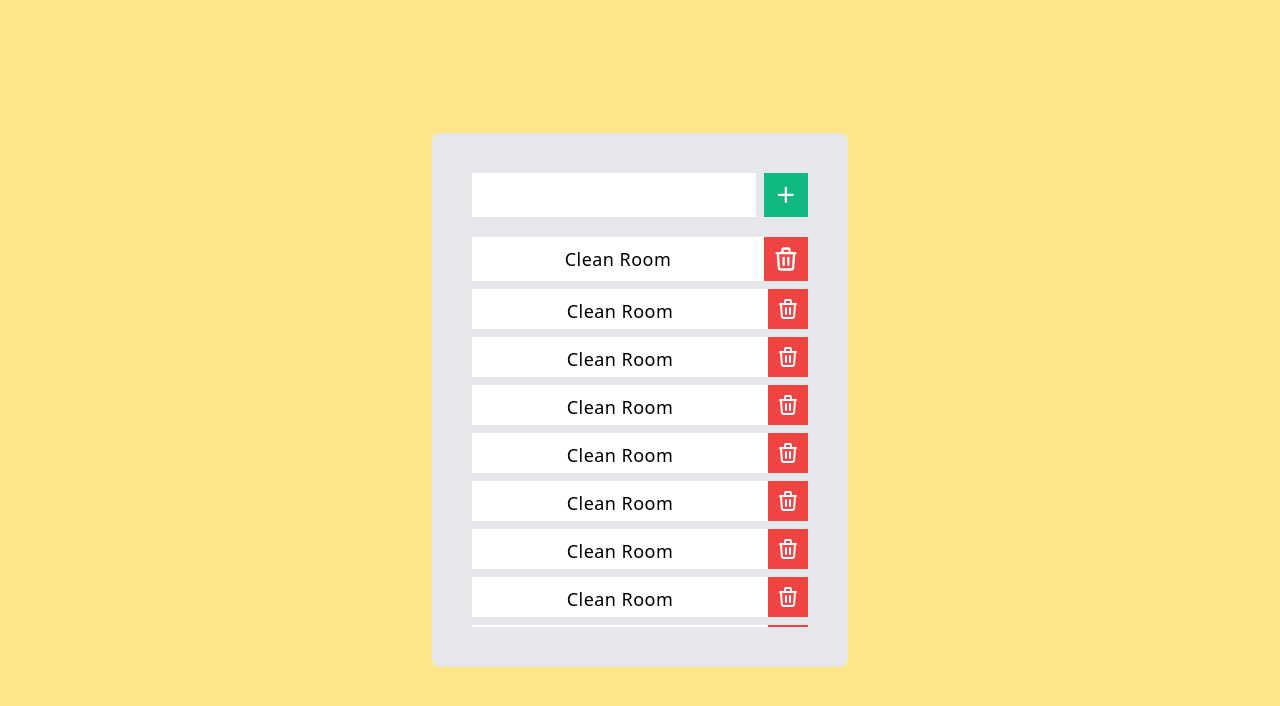
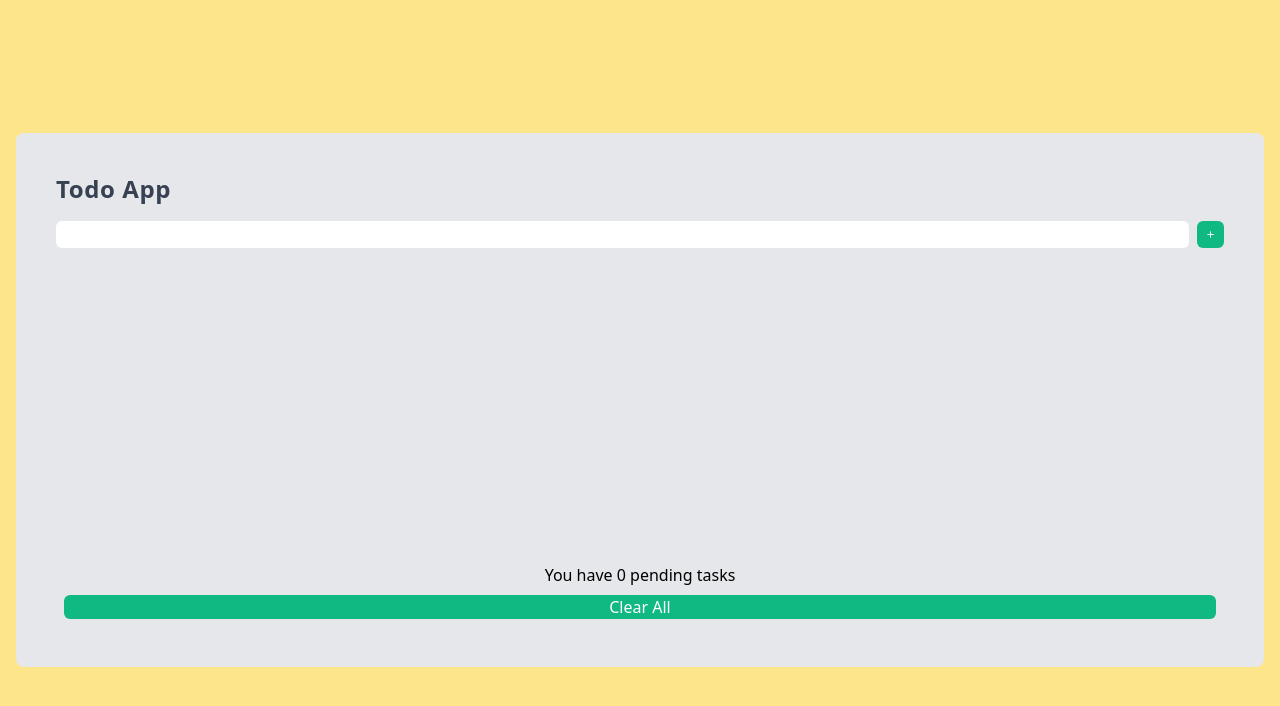
Before and after one commit to pavilandoangelo/todo-list, a React (Create React App) app: page / in a window 1280 px wide. Shown: the top 706 px of the page. Built offline with nearby package versions, Linux system fonts and the light colour scheme.

Commit message:
✅ Add functionalities

```diff
--- a/src/App.js
+++ b/src/App.js
@@ -1,106 +1,71 @@
+import React, { useState } from "react";
+import TodoList from "./components/todo-list";
+
 function App() {
+  const [state, setState] = useState({
+    todoList: [],
+    todo: ""
+  });
+
+  const handleAddTodo = () => {
+    if (state.todo.trim()) {
+      return setState({
+        ...state,
+        todoList: [...state.todoList, state.todo],
+        todo: ""
+      });
+    }
+  }
+
+  const handleOnChangeInput = (e) => {
+    return setState({ ...state, todo: e.target.value });
+  }
+
+  const handleFinishedTodo = (todo) => {
+    const filteredTodoList = state.todoList.filter(data => data !== todo);
+    return setState({
+      ...state,
+      todoList: filteredTodoList
+    });
+  }
+
+  const handleClearAllTodo = () => {
+    return setState({
+      ...state,
+      todoList: [],
+      todo: ""
+    });
+  }
+
   return (
     <div className="container h-screen mx-auto px-4 bg-yellow-200 font-sans subpixel-antialiased">
       <div className="flex flex-row h-full w-full justify-center items-center">
-        <div className="flex flex-col h-2/3 w-1/3 bg-gray-200 text-center content-center p-10 rounded-lg space-y-5">
-          <div className="flex flex-row h-12 w-full space-x-2">
-            <input className="flex-grow h-full w-11/12 focus:outline-none focus:ring focus:ring-blue-200 text-xl px-2" />
-            <button className="flex-initial h-full p-2 bg-green-500 focus:outline-none focus:ring focus:ring-blue-200 ">
+        <div className="flex flex-col h-2/3 w-screen 2xl:w-1/3 bg-gray-200 text-center content-center p-10 rounded-lg space-y-3">
+          <div className="flex flex-row w-full mb-1">
+            <span className="text-2xl 2xl:text-3xl font-semibold tracking-wide text-gray-700">Todo App</span>
+          </div>
+          <div className="flex flex-row h-8 2xl:h-10 w-full space-x-2">
+            <input type="text" className="flex-grow h-full w-11/12 focus:outline-none focus:ring focus:ring-blue-200 text-xl px-2 rounded-md" value={state.todo} onChange={handleOnChangeInput} />
+            <button className="flex-initial h-full p-2 bg-green-500 focus:outline-none focus:ring focus:ring-blue-200 rounded-md" onClick={handleAddTodo}>
               <svg className="h-full fill text-white" xmlns="http://www.w3.org/2000/svg" fill="none" viewBox="0 0 24 24" stroke="currentColor">
                 <path strokeLinecap="round" strokeLinejoin="round" strokeWidth={2} d="M12 6v6m0 0v6m0-6h6m-6 0H6" />
               </svg>
             </button>
           </div>
-          <div className="w-full flex flex-col justify-start space-y-2 overflow-y-scroll">
-            <div className="w-full flex flex-row">
-              <div className="flex-grow h-full w-11/12 bg-white text-center p-2 text-lg font-normal tracking-wide whitespace-normal break-all">
-                <span className="h-auto">Clean Room</span>
-              </div>
-              <button className="flex-initial h-full bg-red-500 p-2 focus:outline-none focus:ring focus:ring-blue-200 ">
-                <svg className="h-full fill text-white" xmlns="http://www.w3.org/2000/svg" fill="none" viewBox="0 0 24 24" stroke="currentColor">
-                  <path strokeLinecap="round" strokeLinejoin="round" strokeWidth={2} d="M19 7l-.867 12.142A2 2 0 0116.138 21H7.862a2 2 0 01-1.995-1.858L5 7m5 4v6m4-6v6m1-10V4a1 1 0 00-1-1h-4a1 1 0 00-1 1v3M4 7h16" />
-                </svg>
-              </button>
-            </div>
-            <div className="w-full h-10 flex flex-row">
-              <div className="flex-grow h-full w-11/12 bg-white text-center p-2 text-lg font-normal tracking-wide whitespace-normal break-all">
-                <span className="h-auto">Clean Room</span>
-              </div>
-              <button className="flex-initial h-full bg-red-500 p-2 focus:outline-none focus:ring focus:ring-blue-200 ">
-                <svg className="h-full fill text-white" xmlns="http://www.w3.org/2000/svg" fill="none" viewBox="0 0 24 24" stroke="currentColor">
-                  <path strokeLinecap="round" strokeLinejoin="round" strokeWidth={2} d="M19 7l-.867 12.142A2 2 0 0116.138 21H7.862a2 2 0 01-1.995-1.858L5 7m5 4v6m4-6v6m1-10V4a1 1 0 00-1-1h-4a1 1 0 00-1 1v3M4 7h16" />
-                </svg>
-              </button>
-            </div>
-            <div className="w-full h-10 flex flex-row">
-              <div className="flex-grow h-full w-11/12 bg-white text-center p-2 text-lg font-normal tracking-wide whitespace-normal break-all">
-                <span className="h-auto">Clean Room</span>
-              </div>
-              <button className="flex-initial h-full bg-red-500 p-2 focus:outline-none focus:ring focus:ring-blue-200 ">
-                <svg className="h-full fill text-white" xmlns="http://www.w3.org/2000/svg" fill="none" viewBox="0 0 24 24" stroke="currentColor">
-                  <path strokeLinecap="round" strokeLinejoin="round" strokeWidth={2} d="M19 7l-.867 12.142A2 2 0 0116.138 21H7.862a2 2 0 01-1.995-1.858L5 7m5 4v6m4-6v6m1-10V4a1 1 0 00-1-1h-4a1 1 0 00-1 1v3M4 7h16" />
-                </svg>
-              </button>
-            </div>
-            <div className="w-full h-10 flex flex-row">
-              <div className="flex-grow h-full w-11/12 bg-white text-center p-2 text-lg font-normal tracking-wide whitespace-normal break-all">
-                <span className="h-auto">Clean Room</span>
-              </div>
-              <button className="flex-initial h-full bg-red-500 p-2 focus:outline-none focus:ring focus:ring-blue-200 ">
-                <svg className="h-full fill text-white" xmlns="http://www.w3.org/2000/svg" fill="none" viewBox="0 0 24 24" stroke="currentColor">
-                  <path strokeLinecap="round" strokeLinejoin="round" strokeWidth={2} d="M19 7l-.867 12.142A2 2 0 0116.138 21H7.862a2 2 0 01-1.995-1.858L5 7m5 4v6m4-6v6m1-10V4a1 1 0 00-1-1h-4a1 1 0 00-1 1v3M4 7h16" />
-                </svg>
-              </button>
-            </div>
-            <div className="w-full h-10 flex flex-row">
-              <div className="flex-grow h-full w-11/12 bg-white text-center p-2 text-lg font-normal tracking-wide whitespace-normal break-all">
-                <span className="h-auto">Clean Room</span>
-              </div>
-              <button className="flex-initial h-full bg-red-500 p-2 focus:outline-none focus:ring focus:ring-blue-200 ">
-                <svg className="h-full fill text-white" xmlns="http://www.w3.org/2000/svg" fill="none" viewBox="0 0 24 24" stroke="currentColor">
-                  <path strokeLinecap="round" strokeLinejoin="round" strokeWidth={2} d="M19 7l-.867 12.142A2 2 0 0116.138 21H7.862a2 2 0 01-1.995-1.858L5 7m5 4v6m4-6v6m1-10V4a1 1 0 00-1-1h-4a1 1 0 00-1 1v3M4 7h16" />
-                </svg>
-              </button>
-            </div>
-            <div className="w-full h-10 flex flex-row">
-              <div className="flex-grow h-full w-11/12 bg-white text-center p-2 text-lg font-normal tracking-wide whitespace-normal break-all">
-                <span className="h-auto">Clean Room</span>
-              </div>
-              <button className="flex-initial h-full bg-red-500 p-2 focus:outline-none focus:ring focus:ring-blue-200 ">
-                <svg className="h-full fill text-white" xmlns="http://www.w3.org/2000/svg" fill="none" viewBox="0 0 24 24" stroke="currentColor">
-                  <path strokeLinecap="round" strokeLinejoin="round" strokeWidth={2} d="M19 7l-.867 12.142A2 2 0 0116.138 21H7.862a2 2 0 01-1.995-1.858L5 7m5 4v6m4-6v6m1-10V4a1 1 0 00-1-1h-4a1 1 0 00-1 1v3M4 7h16" />
-                </svg>
-              </button>
-            </div><div className="w-full h-10 flex flex-row">
-              <div className="flex-grow h-full w-11/12 bg-white text-center p-2 text-lg font-normal tracking-wide whitespace-normal break-all">
-                <span className="h-auto">Clean Room</span>
-              </div>
-              <button className="flex-initial h-full bg-red-500 p-2 focus:outline-none focus:ring focus:ring-blue-200 ">
-                <svg className="h-full fill text-white" xmlns="http://www.w3.org/2000/svg" fill="none" viewBox="0 0 24 24" stroke="currentColor">
-                  <path strokeLinecap="round" strokeLinejoin="round" strokeWidth={2} d="M19 7l-.867 12.142A2 2 0 0116.138 21H7.862a2 2 0 01-1.995-1.858L5 7m5 4v6m4-6v6m1-10V4a1 1 0 00-1-1h-4a1 1 0 00-1 1v3M4 7h16" />
-                </svg>
-              </button>
-            </div>
-            <div className="w-full h-10 flex flex-row">
-              <div className="flex-grow h-full w-11/12 bg-white text-center p-2 text-lg font-normal tracking-wide whitespace-normal break-all">
-                <span className="h-auto">Clean Room</span>
-              </div>
-              <button className="flex-initial h-full bg-red-500 p-2 focus:outline-none focus:ring focus:ring-blue-200 ">
-                <svg className="h-full fill text-white" xmlns="http://www.w3.org/2000/svg" fill="none" viewBox="0 0 24 24" stroke="currentColor">
-                  <path strokeLinecap="round" strokeLinejoin="round" strokeWidth={2} d="M19 7l-.867 12.142A2 2 0 0116.138 21H7.862a2 2 0 01-1.995-1.858L5 7m5 4v6m4-6v6m1-10V4a1 1 0 00-1-1h-4a1 1 0 00-1 1v3M4 7h16" />
-                </svg>
-              </button>
-            </div>
-            <div className="w-full h-10 flex flex-row">
-              <div className="flex-grow h-full w-11/12 bg-white text-center p-2 text-lg font-normal tracking-wide whitespace-normal break-all">
-                <span className="h-auto">Clean Room</span>
-              </div>
-              <button className="flex-initial h-full bg-red-500 p-2 focus:outline-none focus:ring focus:ring-blue-200 ">
-                <svg className="h-full fill text-white" xmlns="http://www.w3.org/2000/svg" fill="none" viewBox="0 0 24 24" stroke="currentColor">
-                  <path strokeLinecap="round" strokeLinejoin="round" strokeWidth={2} d="M19 7l-.867 12.142A2 2 0 0116.138 21H7.862a2 2 0 01-1.995-1.858L5 7m5 4v6m4-6v6m1-10V4a1 1 0 00-1-1h-4a1 1 0 00-1 1v3M4 7h16" />
-                </svg>
-              </button>
-            </div>
+          <div className="w-full h-4/5 flex flex-col justify-start space-y-2 overflow-y-auto">
+            {state.todoList && state.todoList.map(todo => {
+              return (
+                <TodoList key={todo} todo={todo} handleFinishedTodo={handleFinishedTodo} />
+              );
+            })}
+          </div>
+          <div className="w-full flex flex-col 2xl:flex-row 2xl:space-x-2 space-y-2 p-2 2xl:h-14 items-baseline">
+            <p className="w-full h-full text-center text-md font-normal 2xl:flex-grow 2xl:w-9/12 2xl:text-left 2xl:text-lg">
+              You have {state.todoList.length} pending tasks
+            </p>
+            <button className="w-full h-full bg-green-500 text-white text-md font-normal rounded-md focus:outline-none focus:ring focus:ring-blue-200 2xl:flex-initial 2xl:w-3/12" onClick={handleClearAllTodo}>
+              <span>Clear All</span>
+            </button>
           </div>
         </div>
       </div>
--- /dev/null
+++ b/src/components/todo-list.jsx
@@ -0,0 +1,20 @@
+import React from "react";
+
+function TodoList(props) {
+  const { todo, handleFinishedTodo } = props;
+
+  return (
+    <div className="w-full h-8 2xl:h-10 flex flex-row">
+      <p className="flex-grow h-full w-11/12 bg-white p-2 text-sm 2xl:text-lg font-normal tracking-wide whitespace-normal break-all rounded-l-md">
+        {todo}
+      </p>
+      <button className="flex-initial h-full bg-blue-500 p-2 focus:outline-none rounded-r-md" onClick={() => handleFinishedTodo(todo)}>
+        <svg className="h-full fill text-white" xmlns="http://www.w3.org/2000/svg" fill="none" viewBox="0 0 24 24" stroke="currentColor">
+          <path strokeLinecap="round" strokeLinejoin="round" strokeWidth={2} d="M5 13l4 4L19 7" />
+        </svg>
+      </button>
+    </div>
+  )
+}
+
+export default TodoList;
--- a/src/index.css
+++ b/src/index.css
@@ -13,15 +13,15 @@ html {
 
 /* Track */
 ::-webkit-scrollbar-track {
-  @apply bg-yellow-200
+  @apply bg-gray-200
 }
 
 /* Handle */
 ::-webkit-scrollbar-thumb {
-  @apply bg-gray-200
+  @apply bg-yellow-200
 }
 
 /* Handle on hover */
 ::-webkit-scrollbar-thumb:hover {
-  @apply bg-gray-200
+  @apply bg-yellow-200
 }
```
